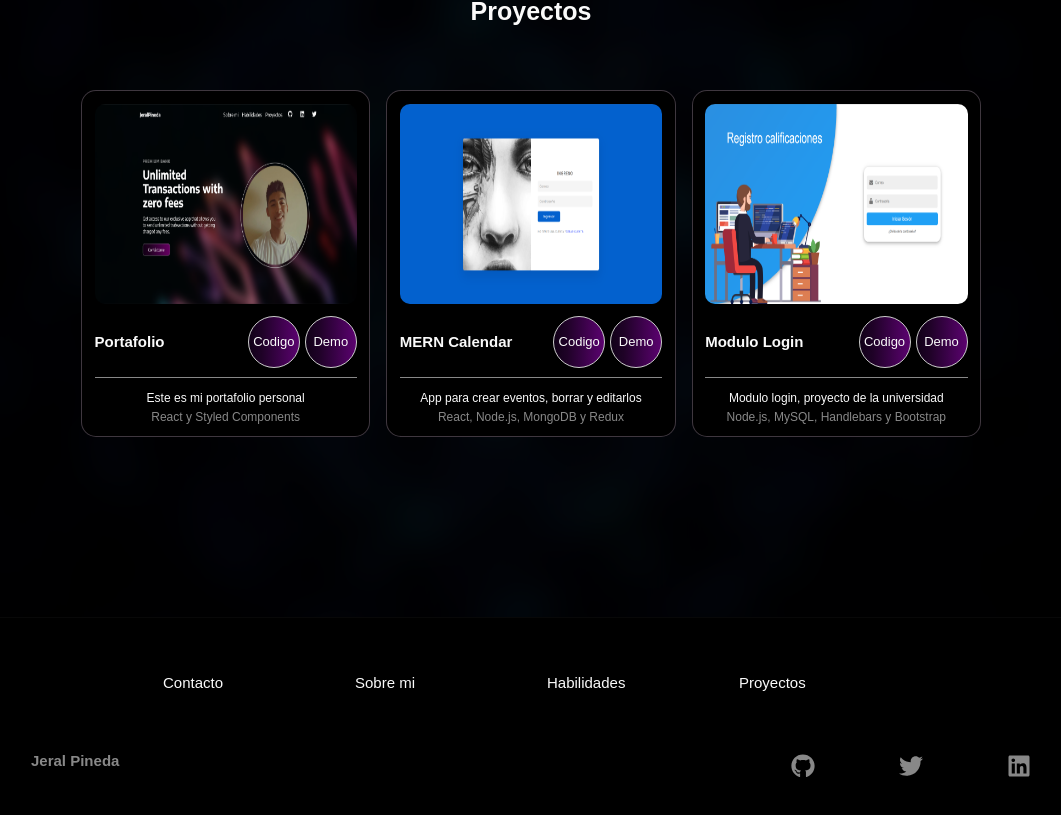
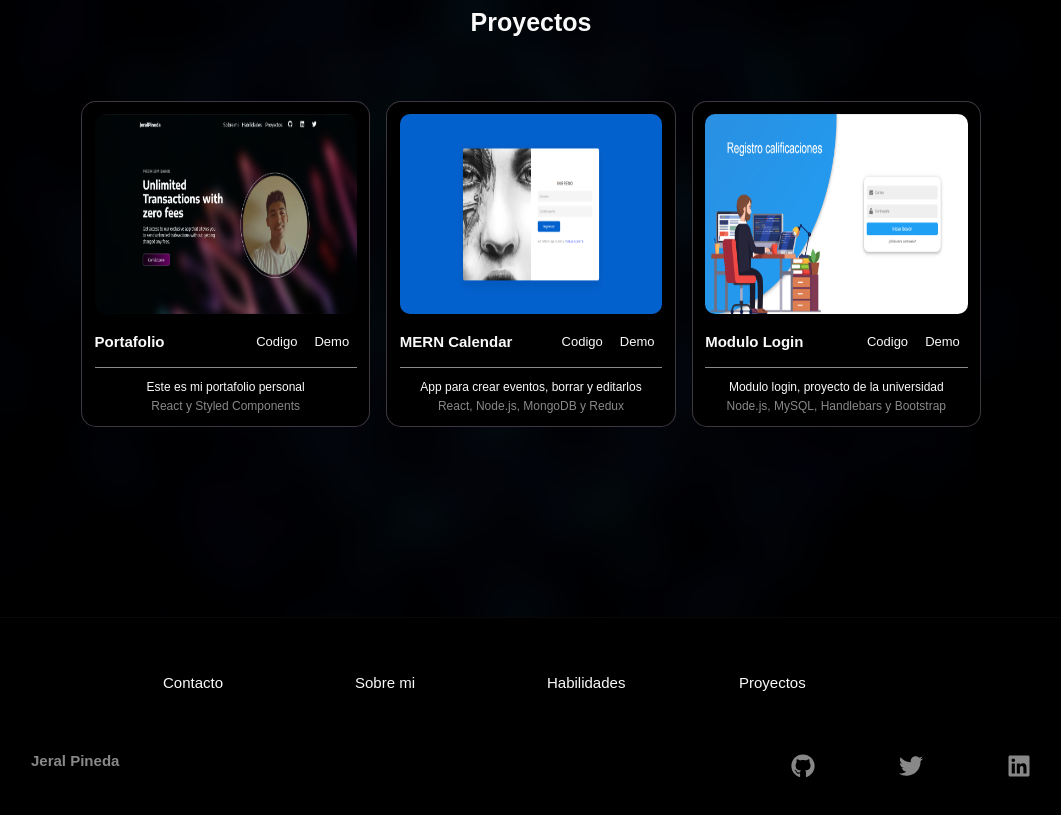
Before and after one commit to JeralPineda/portfolio, a React (Create React App) app: page / in a window 1280 px wide. Shown: the part 2603-3418 px from the top of the page, without its empty margins (109-1170 px from the left). Built offline with nearby package versions, Linux system fonts and the light colour scheme; a web font is replaced by a local one; what assets would draw is missing.

Commit message:
actualizando el estilo de las cards

```diff
--- a/src/components/web/CardElements/CardElements.js
+++ b/src/components/web/CardElements/CardElements.js
@@ -66,7 +66,7 @@ export const CardContainer = styled.div`
       border: 0;
       background-color: transparent;
       padding: 0px;
-      height: 46px;
+      height: 25px;
       display: flex;
       justify-content: space-between;
       align-items: center;
@@ -115,9 +115,7 @@ export const CardContainer = styled.div`
 export const CardButtonLink = styled(Link)`
    width: 3rem;
    height: 3rem;
-   border-radius: 50%;
    margin-left: 0.5rem;
-   background: ${({ primary }) => (primary ? '#590271' : '#010606')};
    white-space: nowrap;
    padding: 2.5rem;
    color: #fafafa;
@@ -128,13 +126,9 @@ export const CardButtonLink = styled(Link)`
    justify-content: center;
    align-items: center;
    text-decoration: none;
-   transition: all 0.2s ease-out ease-out;
-
-   background: rgb(0, 0, 0);
-   background: linear-gradient(90deg, rgba(0, 0, 0, 1) 0%, rgba(16, 1, 23, 1) 0%, rgba(30, 2, 40, 1) 26%, rgba(89, 2, 113, 1) 100%);
-   border: 1px solid #ccc;
+   transition: color 0.2s ease-out ease-out;
 
    &:hover {
-      background: #111;
+      color: #ccca;
    }
 `;
```
